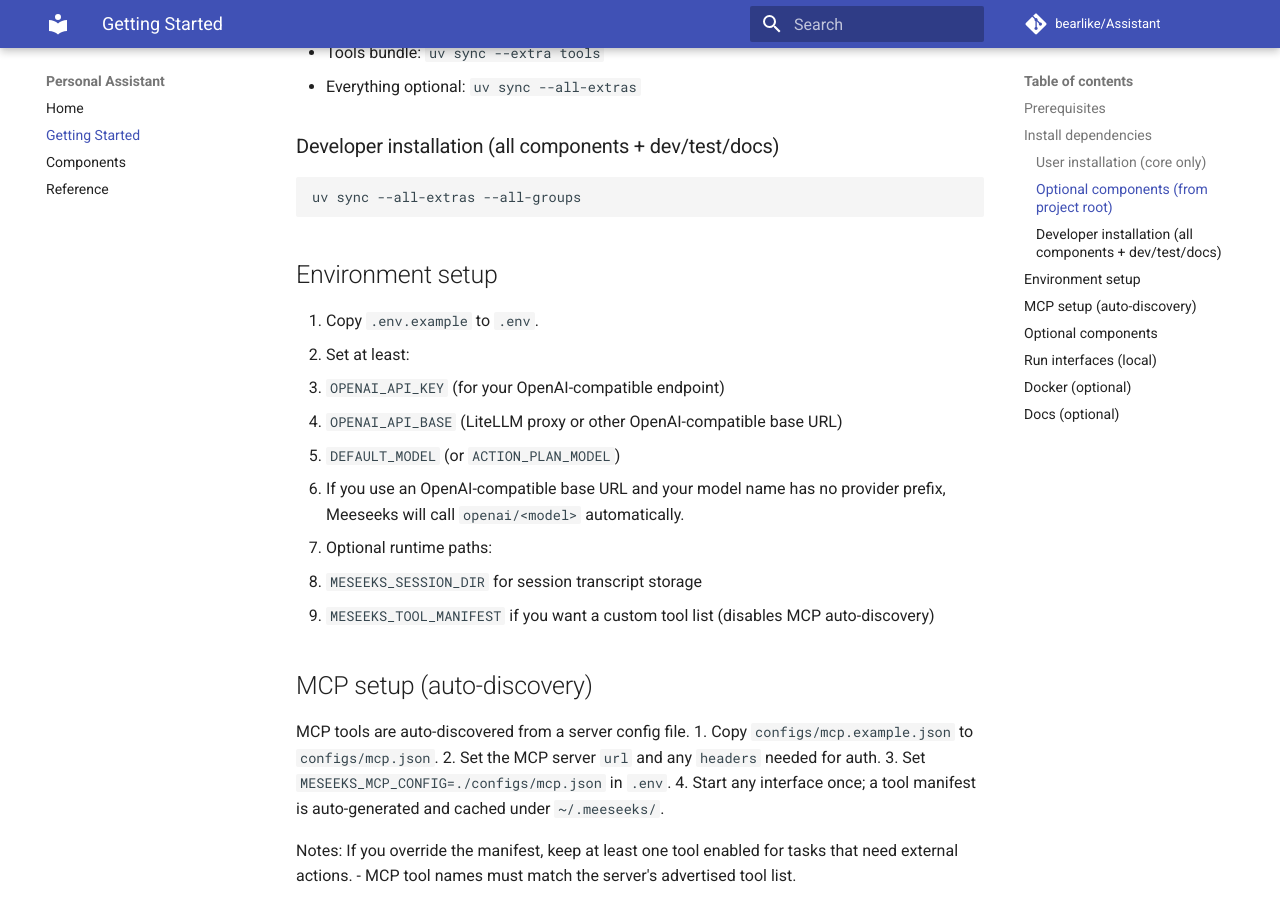
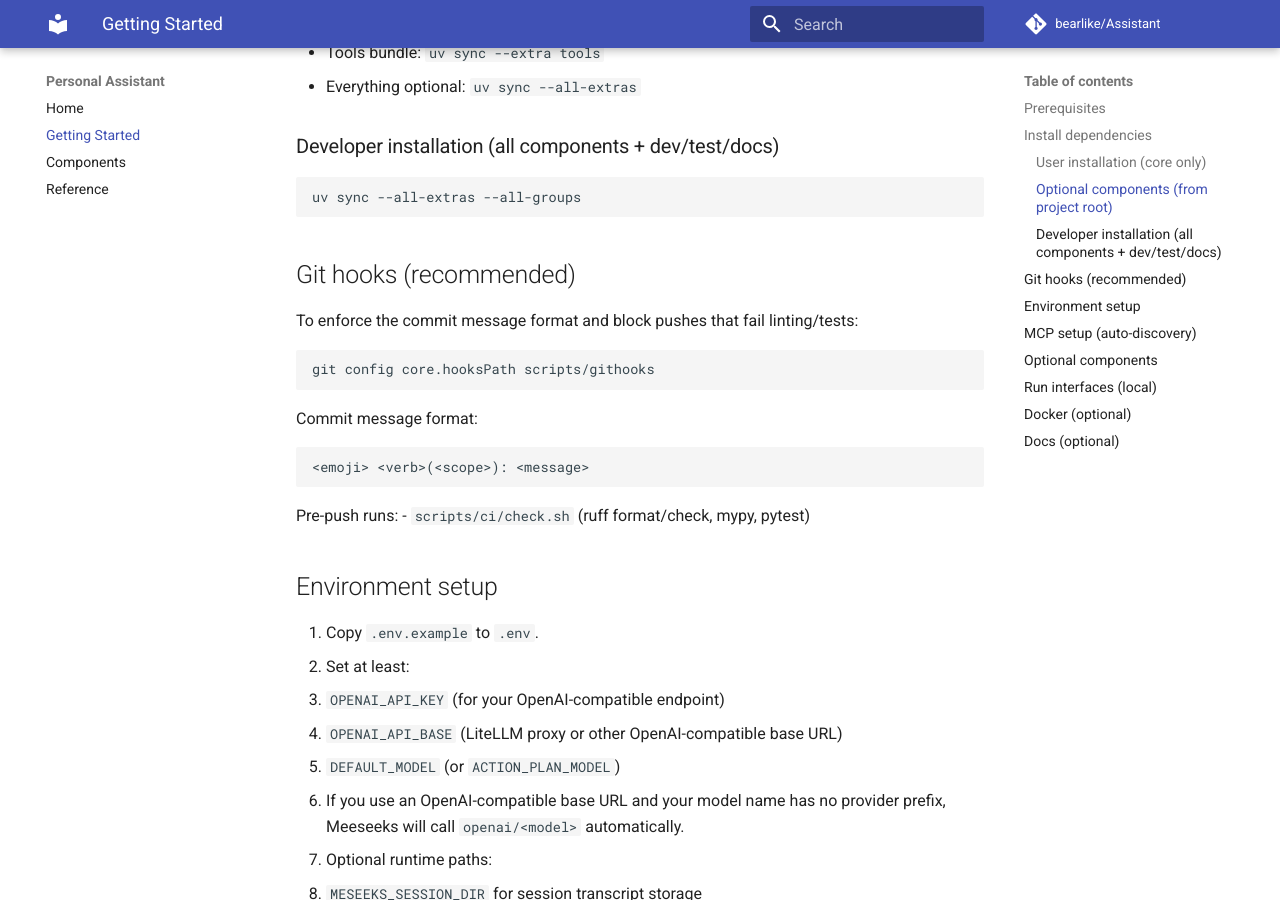
Before and after one commit to bearlike/Personal-Assistant, an MkDocs documentation site: the page built from docs/getting-started.md, in a window 1280 px wide and 900 px high, scrolled down 764 px. Built offline with MkDocs 1.6.1 and Material for MkDocs 9.7.7, drawn with Linux system fonts in a browser that asks for light colours; comment, search, counter and statistics services are not loaded; the version menu is left out.

Commit message:
🧰 chore(hooks): add shared git hooks

````diff
--- a/docs/getting-started.md
+++ b/docs/getting-started.md
@@ -26,6 +26,20 @@ uv sync
 ```bash
 uv sync --all-extras --all-groups
 ```
+
+## Git hooks (recommended)
+To enforce the commit message format and block pushes that fail linting/tests:
+```bash
+git config core.hooksPath scripts/githooks
+```
+
+Commit message format:
+```
+<emoji> <verb>(<scope>): <message>
+```
+
+Pre-push runs:
+- `scripts/ci/check.sh` (ruff format/check, mypy, pytest)
 
 ## Environment setup
 1. Copy `.env.example` to `.env`.
````
Also changed, not shown: 4 other files.
